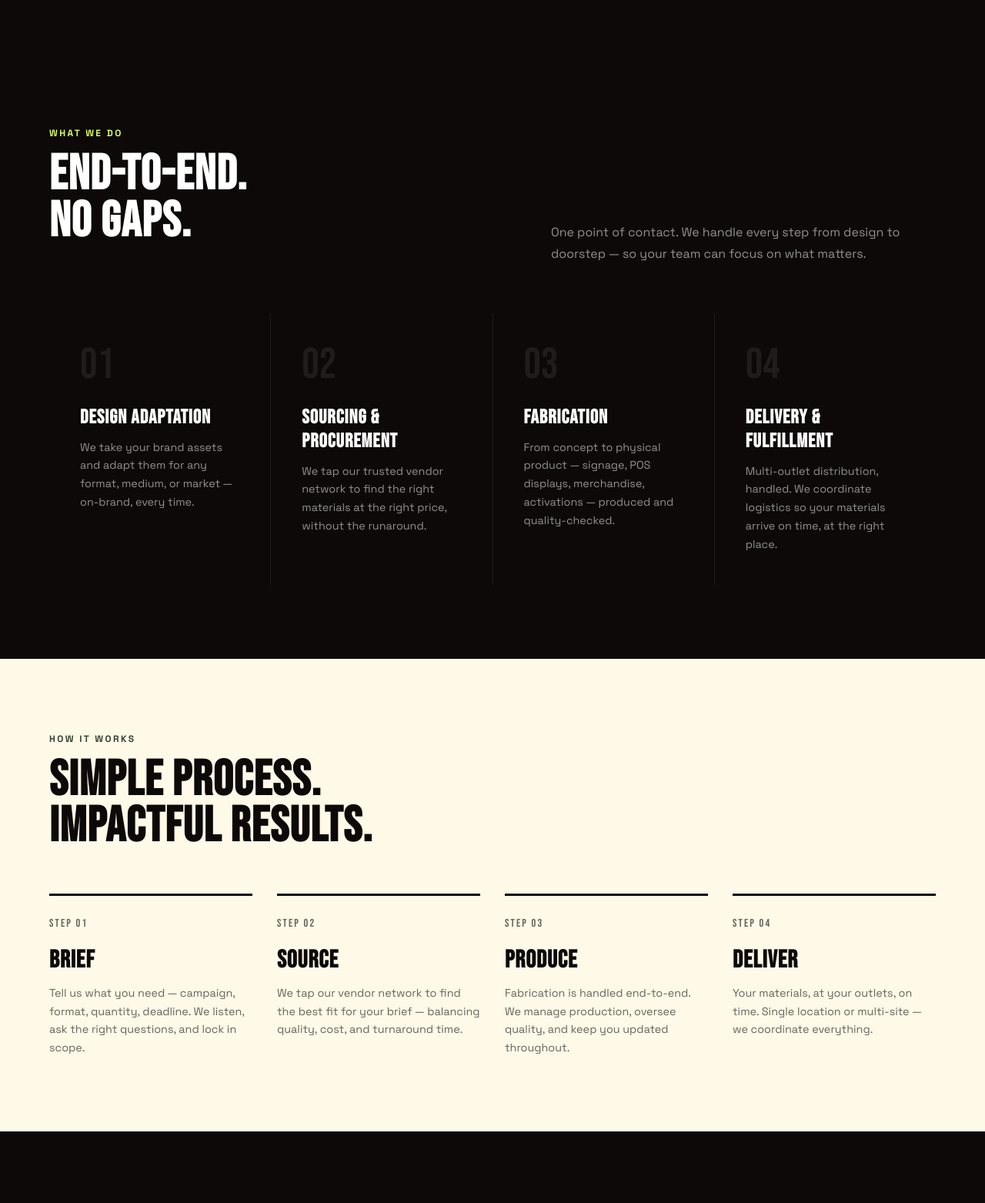
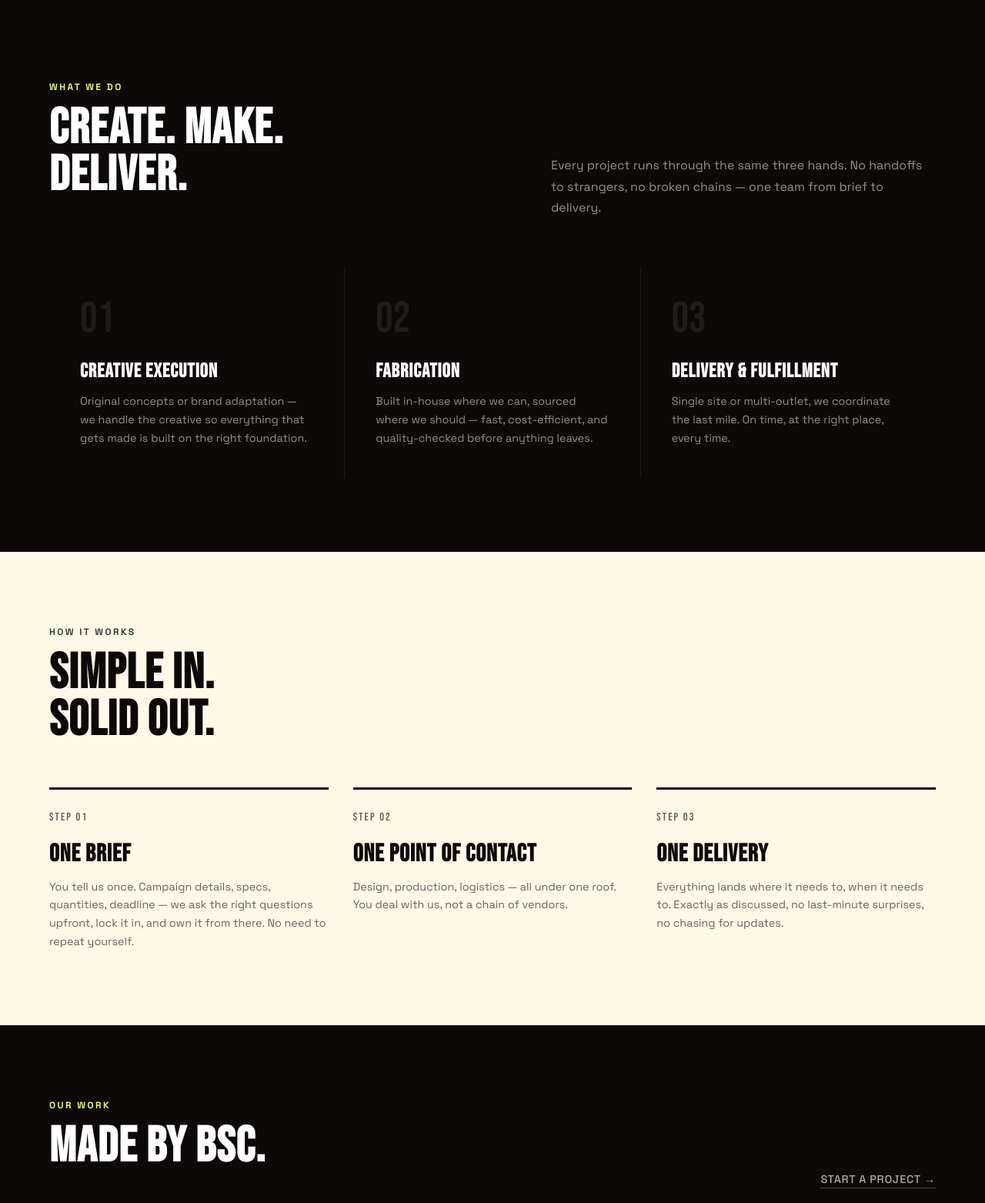
Before and after one commit to spatialstudioproductions/bsc-website-, a plain HTML site: page index.html in a window 1280 px wide. Shown: the part 860-2423 px from the top of the page at 77% size. Drawn offline with Linux system fonts and the light colour scheme.

Commit message:
Rewrite all section copy — hero, services, process, about, contact

```diff
--- a/index.html
+++ b/index.html
@@ -661,11 +661,10 @@
     <div class="hero-tape"></div>
     <p class="hero-label">Black Shirt Co. — Marketing Fabrication & Fulfillment</p>
     <h1 class="hero-headline">
-      From Ideas
-      <em>To Impactful</em>
-      Realities.
+      Your Brand,
+      <em>Built.</em>
     </h1>
-    <p class="hero-sub">We handle design adaptation, sourcing, fabrication, and delivery — so your brand shows up everywhere, exactly as imagined.</p>
+    <p class="hero-sub">Black Shirt Co exists to close the gap between ideas and execution. We handle design adaptation, sourcing, fabrication, and delivery — one contact, zero gaps — so your brand shows up at every outlet, every activation, exactly as it should.</p>
     <div class="hero-actions">
       <a href="https://wa.me/6597313243" class="btn-primary" target="_blank" rel="noopener">
         <svg viewBox="0 0 24 24" fill="currentColor"><path d="M17.472 14.382c-.297-.149-1.758-.867-2.03-.967-.273-.099-.471-.148-.67.15-.197.297-.767.966-.94 1.164-.173.199-.347.223-.644.075-.297-.15-1.255-.463-2.39-1.475-.883-.788-1.48-1.761-1.653-2.059-.173-.297-.018-.458.13-.606.134-.133.298-.347.446-.52.149-.174.198-.298.298-.497.099-.198.05-.371-.025-.52-.075-.149-.669-1.612-.916-2.207-.242-.579-.487-.5-.669-.51-.173-.008-.371-.01-.57-.01-.198 0-.52.074-.792.372-.272.297-1.04 1.016-1.04 2.479 0 1.462 1.065 2.875 1.213 3.074.149.198 2.096 3.2 5.077 4.487.709.306 1.262.489 1.694.625.712.227 1.36.195 1.871.118.571-.085 1.758-.719 2.006-1.413.248-.694.248-1.289.173-1.413-.074-.124-.272-.198-.57-.347z"/><path d="M12 0C5.373 0 0 5.373 0 12c0 2.122.554 4.118 1.523 5.85L.057 23.57a.5.5 0 00.611.611l5.72-1.466A11.945 11.945 0 0012 24c6.627 0 12-5.373 12-12S18.627 0 12 0zm0 22c-1.947 0-3.772-.5-5.362-1.376l-.385-.217-3.994 1.023 1.023-3.994-.217-.385A9.96 9.96 0 012 12C2 6.477 6.477 2 12 2s10 4.477 10 10-4.477 10-10 10z"/></svg>
@@ -689,30 +688,25 @@
     <div class="services-header">
       <div>
         <p class="section-label">What We Do</p>
-        <h2 class="section-headline">End-to-End.<br>No Gaps.</h2>
+        <h2 class="section-headline">Create. Make.<br>Deliver.</h2>
       </div>
-      <p class="section-sub">One point of contact. We handle every step from design to doorstep — so your team can focus on what matters.</p>
+      <p class="section-sub">Every project runs through the same three hands. No handoffs to strangers, no broken chains — one team from brief to delivery.</p>
     </div>
     <div class="services-grid">
       <div class="service-card">
         <div class="service-number">01</div>
-        <h3>Design Adaptation</h3>
-        <p>We take your brand assets and adapt them for any format, medium, or market — on-brand, every time.</p>
+        <h3>Creative Execution</h3>
+        <p>Original concepts or brand adaptation — we handle the creative so everything that gets made is built on the right foundation.</p>
       </div>
       <div class="service-card">
         <div class="service-number">02</div>
-        <h3>Sourcing & Procurement</h3>
-        <p>We tap our trusted vendor network to find the right materials at the right price, without the runaround.</p>
+        <h3>Fabrication</h3>
+        <p>Built in-house where we can, sourced where we should — fast, cost-efficient, and quality-checked before anything leaves.</p>
       </div>
       <div class="service-card">
         <div class="service-number">03</div>
-        <h3>Fabrication</h3>
-        <p>From concept to physical product — signage, POS displays, merchandise, activations — produced and quality-checked.</p>
-      </div>
-      <div class="service-card">
-        <div class="service-number">04</div>
         <h3>Delivery & Fulfillment</h3>
-        <p>Multi-outlet distribution, handled. We coordinate logistics so your materials arrive on time, at the right place.</p>
+        <p>Single site or multi-outlet, we coordinate the last mile. On time, at the right place, every time.</p>
       </div>
     </div>
   </section>
@@ -720,27 +714,22 @@
   <!-- PROCESS -->
   <section id="process">
     <p class="section-label">How It Works</p>
-    <h2 class="section-headline" style="color:var(--black)">Simple Process.<br>Impactful Results.</h2>
+    <h2 class="section-headline" style="color:var(--black)">Simple In.<br>Solid Out.</h2>
     <div class="process-steps">
       <div class="process-step">
         <p class="process-step-num">Step 01</p>
-        <h3>Brief</h3>
-        <p>Tell us what you need — campaign, format, quantity, deadline. We listen, ask the right questions, and lock in scope.</p>
+        <h3>One Brief</h3>
+        <p>You tell us once. Campaign details, specs, quantities, deadline — we ask the right questions upfront, lock it in, and own it from there. No need to repeat yourself.</p>
       </div>
       <div class="process-step">
         <p class="process-step-num">Step 02</p>
-        <h3>Source</h3>
-        <p>We tap our vendor network to find the best fit for your brief — balancing quality, cost, and turnaround time.</p>
+        <h3>One Point of Contact</h3>
+        <p>Design, production, logistics — all under one roof. You deal with us, not a chain of vendors.</p>
       </div>
       <div class="process-step">
         <p class="process-step-num">Step 03</p>
-        <h3>Produce</h3>
-        <p>Fabrication is handled end-to-end. We manage production, oversee quality, and keep you updated throughout.</p>
-      </div>
-      <div class="process-step">
-        <p class="process-step-num">Step 04</p>
-        <h3>Deliver</h3>
-        <p>Your materials, at your outlets, on time. Single location or multi-site — we coordinate everything.</p>
+        <h3>One Delivery</h3>
+        <p>Everything lands where it needs to, when it needs to. Exactly as discussed, no last-minute surprises, no chasing for updates.</p>
       </div>
     </div>
   </section>
@@ -779,19 +768,19 @@
     <div class="about-inner">
       <div>
         <p class="section-label">About BSC</p>
-        <h2 class="section-headline">Not Just A Vendor.</h2>
-        <p class="section-sub">BSC is a lean marketing fabrication and fulfillment company. We don't just take orders — we embed ourselves in your campaign and see it through from brief to delivery.</p>
+        <h2 class="section-headline">Your Needs. Our Responsibility.</h2>
+        <p class="section-sub">We built BSC around one conviction: that great campaigns deserve partners who are fully invested in seeing them land. We don't just take orders — we embed ourselves in your campaign and see it through from brief to delivery.</p>
         <div class="about-values">
-          <div class="value-item"><span class="value-dot"></span>Collaborative Creativity</div>
-          <div class="value-item"><span class="value-dot"></span>Exemplary Craftsmanship</div>
-          <div class="value-item"><span class="value-dot"></span>Consistent Reliability</div>
+          <div class="value-item"><span class="value-dot"></span>Tight briefs, tighter execution</div>
+          <div class="value-item"><span class="value-dot"></span>Built right, not rushed</div>
+          <div class="value-item"><span class="value-dot"></span>In it from start to finish</div>
         </div>
       </div>
       <div class="about-right">
         <p class="about-quote">
-          We are <em>proficient,</em> but not reckless. Competent, but not complacent. Accomplished, but <em>never</em> boastful.
+          Every outlet. Every deadline. <em>Every time.</em>
         </p>
-        <p class="about-quote-sub">We're a creative ally invested in every project — not a transactional vendor you call once and forget.</p>
+        <p class="about-quote-sub">BSC exists to be the team behind your team — reliable, invested, and always on.</p>
       </div>
     </div>
   </section>
@@ -801,10 +790,10 @@
     <div class="contact-inner">
       <p class="section-label">Get In Touch</p>
       <h2 class="contact-headline">
-        Let's Build
-        <em>Something.</em>
+        Brief
+        <em>Us.</em>
       </h2>
-      <p class="contact-sub">Got a campaign to launch? Materials to produce? Tell us what you need — we'll take it from there.</p>
+      <p class="contact-sub">Campaign, format, quantity, deadline. That's all we need to get started.</p>
       <a href="https://wa.me/6597313243" class="contact-wa" target="_blank" rel="noopener">
         <svg viewBox="0 0 24 24" fill="currentColor"><path d="M17.472 14.382c-.297-.149-1.758-.867-2.03-.967-.273-.099-.471-.148-.67.15-.197.297-.767.966-.94 1.164-.173.199-.347.223-.644.075-.297-.15-1.255-.463-2.39-1.475-.883-.788-1.48-1.761-1.653-2.059-.173-.297-.018-.458.13-.606.134-.133.298-.347.446-.52.149-.174.198-.298.298-.497.099-.198.05-.371-.025-.52-.075-.149-.669-1.612-.916-2.207-.242-.579-.487-.5-.669-.51-.173-.008-.371-.01-.57-.01-.198 0-.52.074-.792.372-.272.297-1.04 1.016-1.04 2.479 0 1.462 1.065 2.875 1.213 3.074.149.198 2.096 3.2 5.077 4.487.709.306 1.262.489 1.694.625.712.227 1.36.195 1.871.118.571-.085 1.758-.719 2.006-1.413.248-.694.248-1.289.173-1.413-.074-.124-.272-.198-.57-.347z"/><path d="M12 0C5.373 0 0 5.373 0 12c0 2.122.554 4.118 1.523 5.85L.057 23.57a.5.5 0 00.611.611l5.72-1.466A11.945 11.945 0 0012 24c6.627 0 12-5.373 12-12S18.627 0 12 0zm0 22c-1.947 0-3.772-.5-5.362-1.376l-.385-.217-3.994 1.023 1.023-3.994-.217-.385A9.96 9.96 0 012 12C2 6.477 6.477 2 12 2s10 4.477 10 10-4.477 10-10 10z"/></svg>
         Message us on WhatsApp
```
